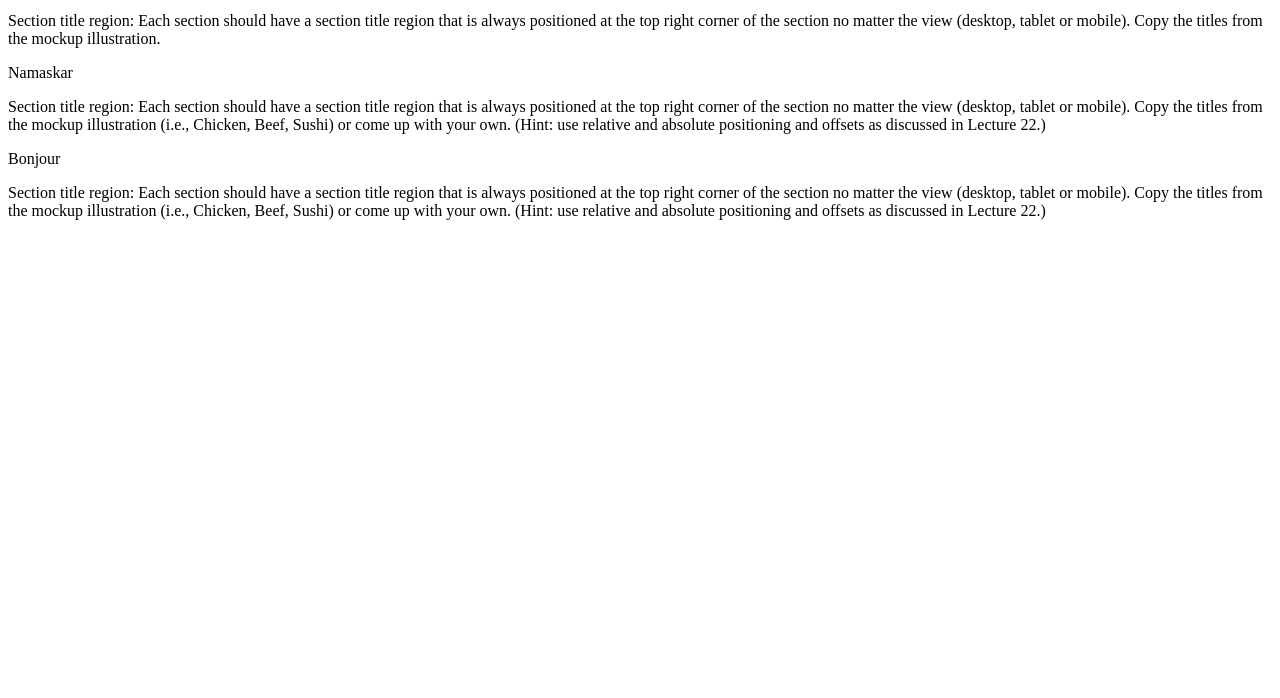
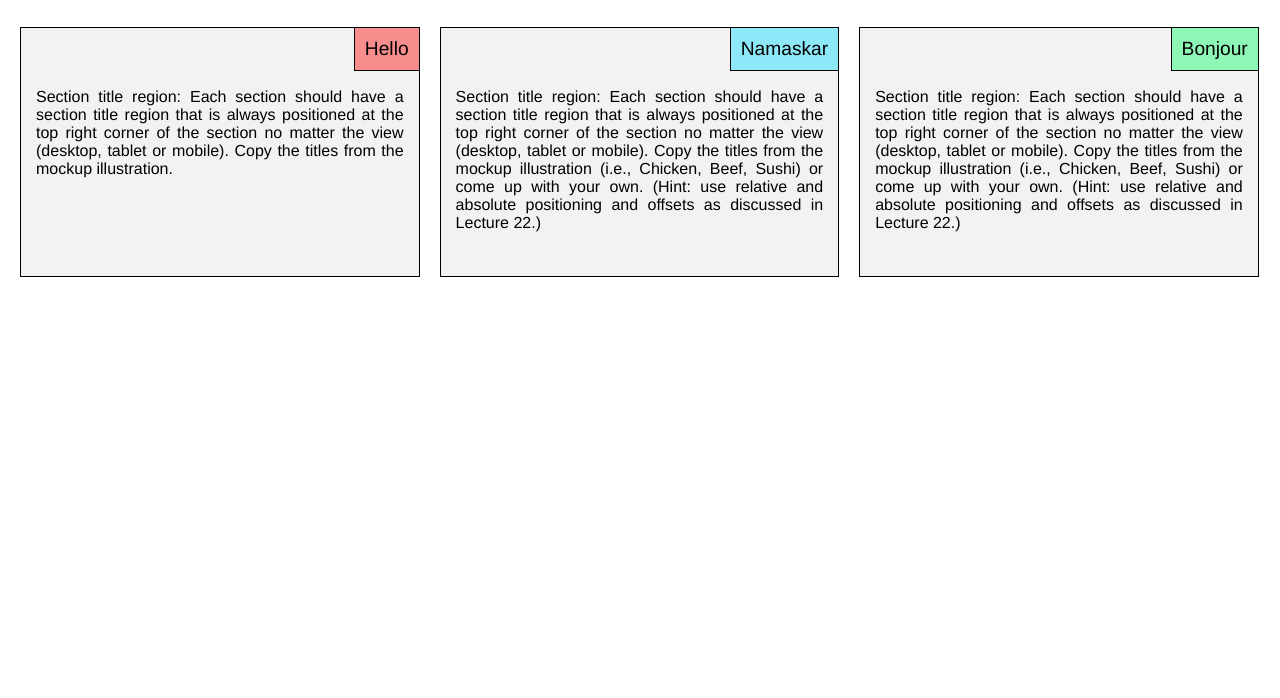
Before and after one commit to Alkesh244/mod2_sol, a plain HTML site: page index.html in a window 1280 px wide. Shown: the part 102-800 px from the top of the page. Drawn offline with Linux system fonts and the light colour scheme.

Commit message:
Update index.html

```diff
--- a/index.html
+++ b/index.html
@@ -2,6 +2,128 @@
 <html><head>
 <meta http-equiv="content-type" content="text/html; charset=UTF-8">
 <meta charset="utf-8">
+    <style>
+        *{
+    box-sizing: border-box;
+    font-family: Helvetica;
+}
+
+body{
+    padding: 0px;
+    margin: 0px;
+}
+
+h1{
+    margin-left: 10px;
+    margin-right: 10px;
+    width: 100%;
+    text-align: center;
+    font-size: xxx-large;
+}
+
+p{
+    color: white;
+}
+
+.heading{
+    font-size: larger;
+    text-align: center;
+    padding: 10px;
+    position: absolute;
+    top: 0px;
+    right: 0px;
+    margin: 0px;
+    border: 1px;
+    border-color: black;
+    border-style: none none solid solid;
+    width: max-content;
+}
+
+.bg-blue{
+    background-color: #8de8f7;
+    color: black;
+}
+
+.bg-red{
+    background-color: #f78d8d;
+    color: black;
+}
+
+.bg-green{
+    background-color: #8df7b6;
+    color: black;
+}
+
+
+.text{
+    text-align: justify;
+    margin: 60px 15px 15px 15px;
+    color: black;
+}
+
+.row {
+  width: 100%;
+  padding: 0px 10px;
+}
+.row::after {
+  content: "";
+  clear: both;
+  display: table;
+}
+
+.col-lg-1, .col-lg-2, .col-lg-3, .col-md-1, .col-md-2, .col-md-3, .col-sl-1, .col-sl-2, .col-sl-3{
+    float: left;
+    padding: 10px;
+}
+
+.container{
+    position: relative;
+    border: 1px solid black;
+    background-color: #F2F2F2;
+    height: 250px;
+}
+
+@media (min-width: 992px){
+
+  .col-lg-1 {
+    width: 33.3%;
+  }
+  .col-lg-2 {
+    width: 33.3%;
+  }
+  .col-lg-3 {
+    width: 33.3%;
+  }
+}
+
+@media (min-width: 768px) and (max-width: 991px){
+
+	 .col-md-1 {
+    width: 50%;
+  }
+  .col-md-2 {
+    width: 50%;
+  }
+  .col-md-3 {
+    width:100%;
+  }
+}
+@media (max-width: 767px){
+
+	 .col-sl-1 {
+    width: 100%;
+    padding: 10px 50px;
+  }
+  .col-sl-2 {
+    width: 100%;
+    padding: 10px 50px;
+  }
+  .col-sl-3 {
+    width:100%;
+    padding: 10px 50px;
+  }
+}
+    </style>
 </head>
 <link rel="stylesheet"https://github.com/Alkesh244/mod2_sol/blob/master/css/style.css">
 <body>
```
